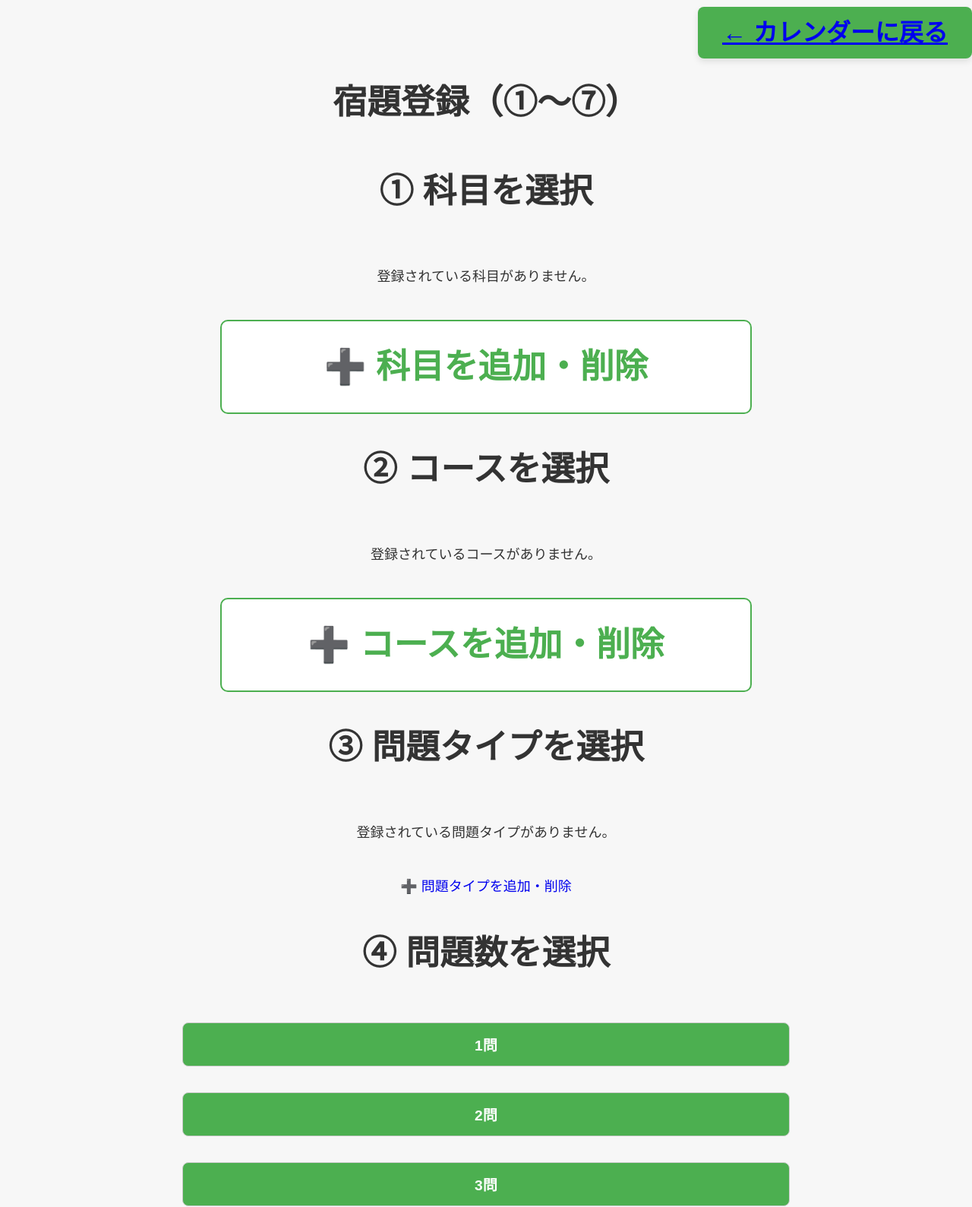
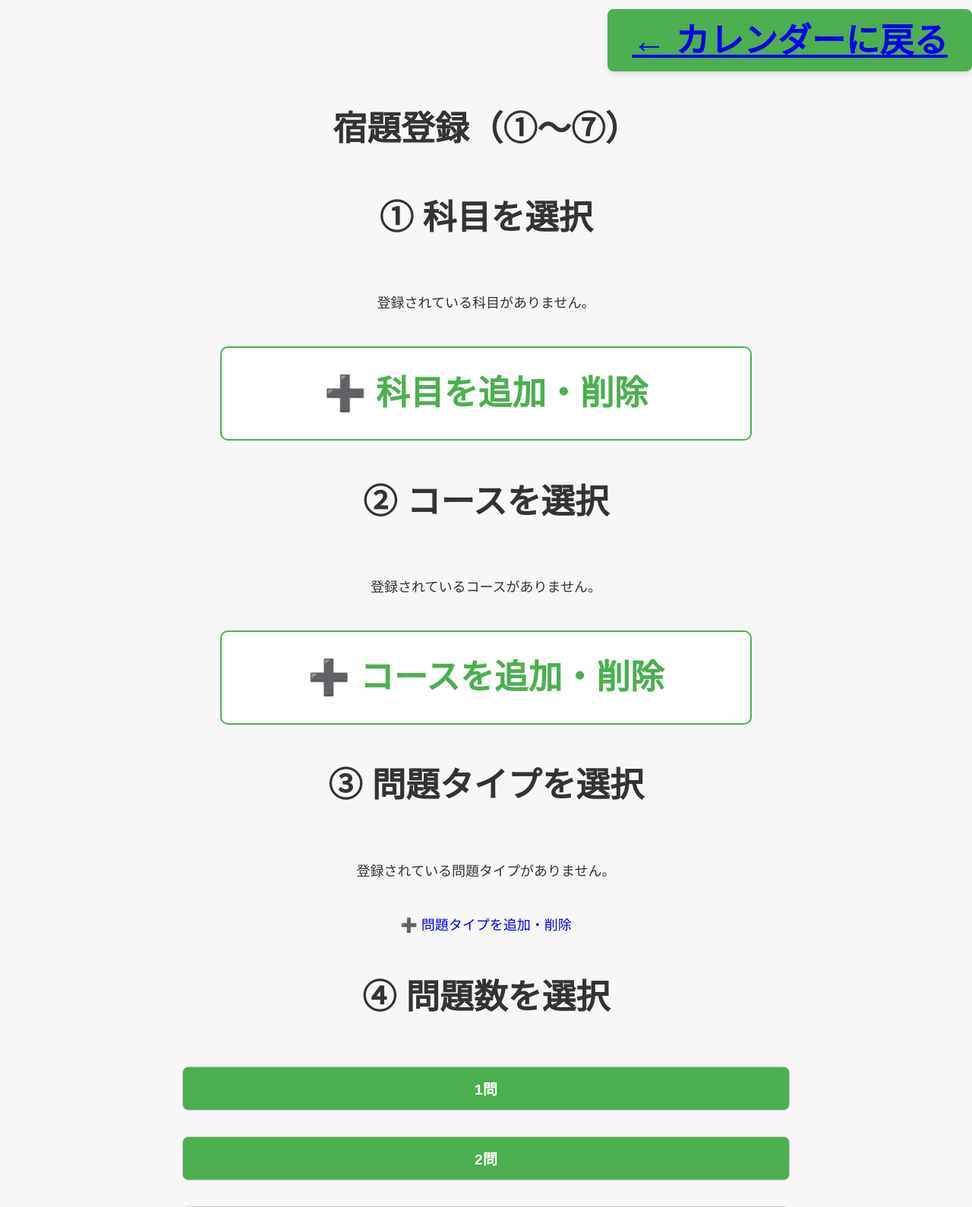
Before and after one commit to masakytkonitiwa/juku_project, a Django app: page /homework/add/ in a window 1280 px wide. Shown: the top 1589 px of the page at 76% size. Run offline with Django 4.2, Linux system fonts and the light colour scheme; data comes from the database, SQL or seed files in the repository; data that the repository does not hold is empty.

Commit message:
margin-bottom: 4rem

```diff
--- a/homework/static/homework/style.css
+++ b/homework/static/homework/style.css
@@ -85,8 +85,11 @@ button:active {
     padding: 1rem 2rem;
     border-radius: 8px;
     font-weight: bold;
+    font-size: 2.8rem;
     background-color: #4CAF50;
     box-shadow: 0 4px 8px rgba(0,0,0,0.1);
+
+    margin-bottom: 4rem
 }
 
 
@@ -285,19 +288,17 @@ button:active {
 }
 
 /* ========== 見出し ========== */
+
+
 h1, h2 {
     text-align: center;
     font-weight: bold;
-    margin-bottom: 2.8rem;
-}
-
-h1 {
+    margin-top: 2.8rem;      /* 上の余白を追加 */
+    margin-bottom: 2.8rem; /* 下の余白（既存） */
     font-size: 2.8rem;
 }
 
-h2 {
-    font-size: 2.8rem;
-}
+
 
 /* ========== レスポンシブ対応 ========== */
 @media (max-width: 500px) {
```
